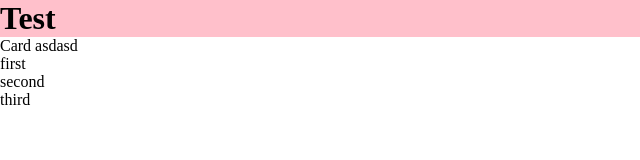
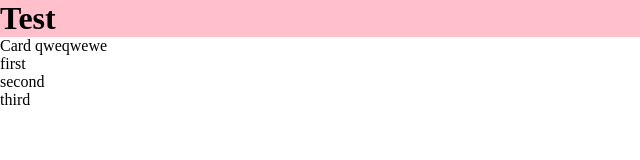
Before and after one commit to nanatsusaia/devday-intrinsic, a website built with Parcel: page src/index.html in a window 1280 px wide. Shown: the full height of the page, 0-640 px from the left. Built offline with nearby package versions, Linux system fonts and the light colour scheme.

Commit message:
CHANGED: cards

```diff
--- a/src/html/card.html
+++ b/src/html/card.html
@@ -1 +1 @@
-<div class="card">Card asdasd</div>
+<div class="card">Card qweqwewe</div>
```
